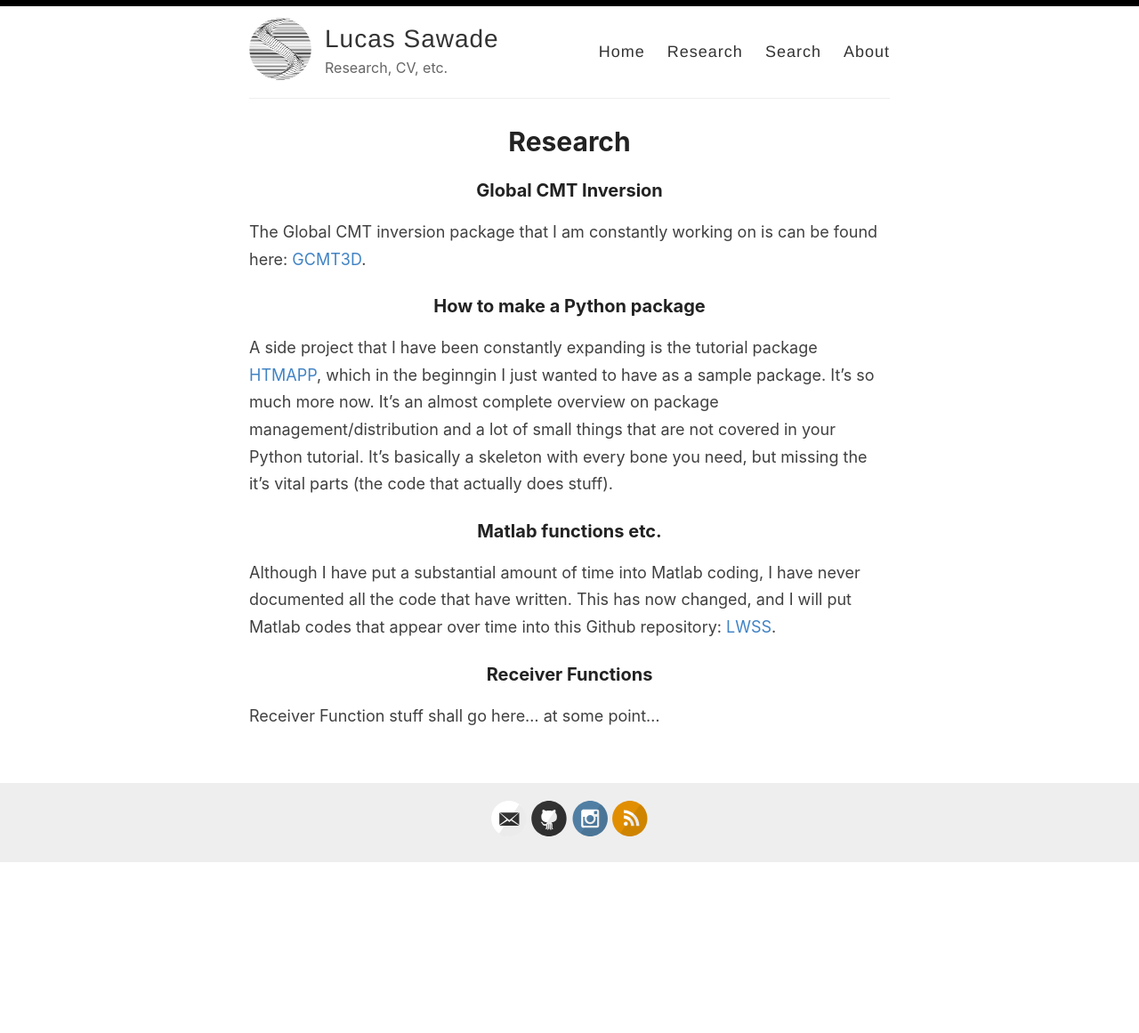
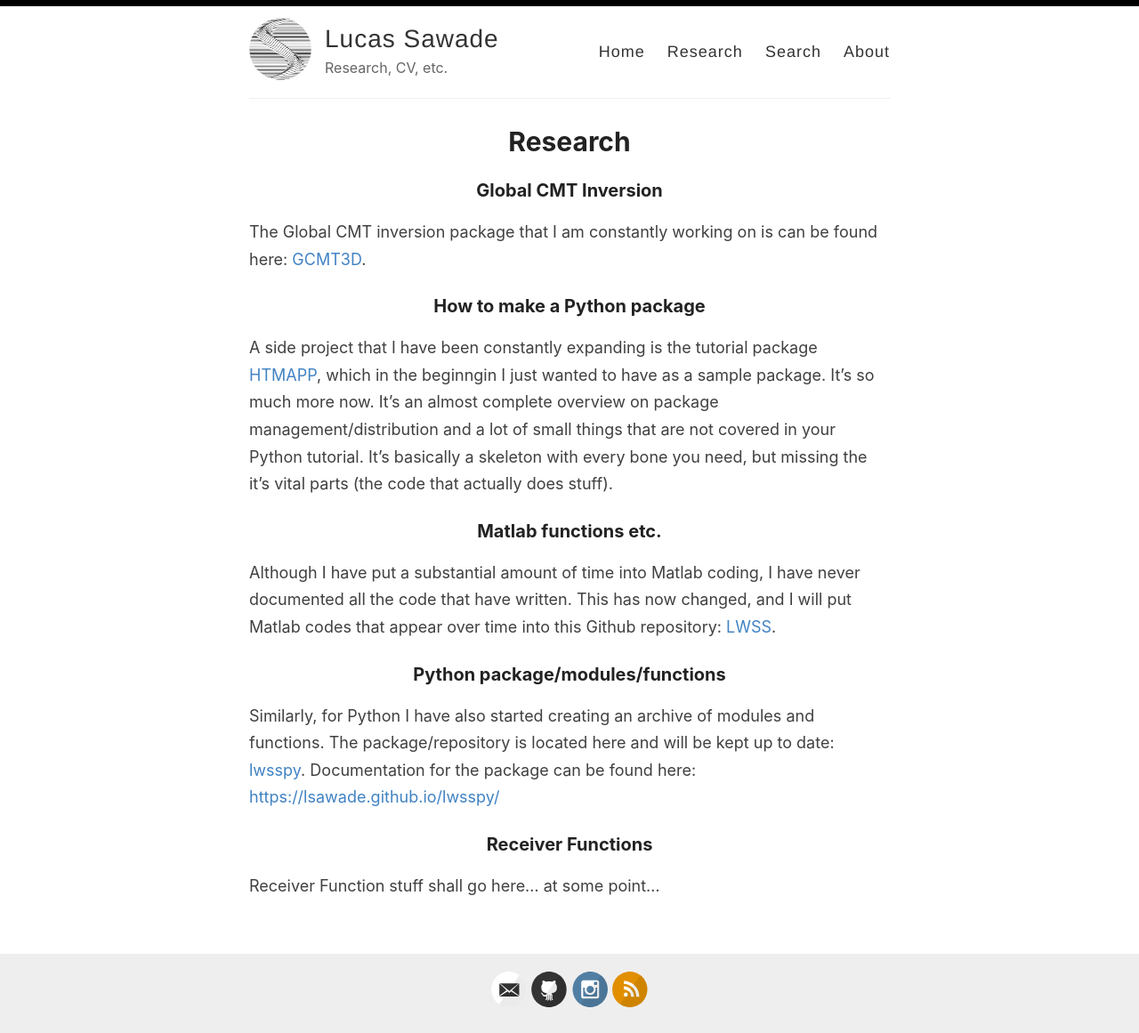
Before and after one commit to lsawade/lsawade.github.io, a Jekyll site: the page built from _pages/research.md, in a window 1280 px wide. Shown: the whole page at 89% size. Built offline with Jekyll 4.4.1, drawn with Linux system fonts in a browser that asks for light colours; before the commit the page ends 970 px from its top, so only the background shows below that.

Commit message:
Added Python function link

```diff
--- a/_pages/research.md
+++ b/_pages/research.md
@@ -29,6 +29,14 @@ never documented all the code that have written. This has now changed,
 and I will put Matlab codes that appear over time into this Github
 repository: [LWSS](https://github.com/lsawade/lwss).
 
+### Python package/modules/functions
+
+Similarly, for Python I have also started creating an archive of modules and
+functions. The package/repository is located here and will
+be kept up to date: [lwsspy](https://github.com/lsawade/lwsspy).
+Documentation for the package can be found here:
+[https://lsawade.github.io/lwsspy/](https://lsawade.github.io/lwsspy/)
+
 
 ### Receiver Functions
 
```
